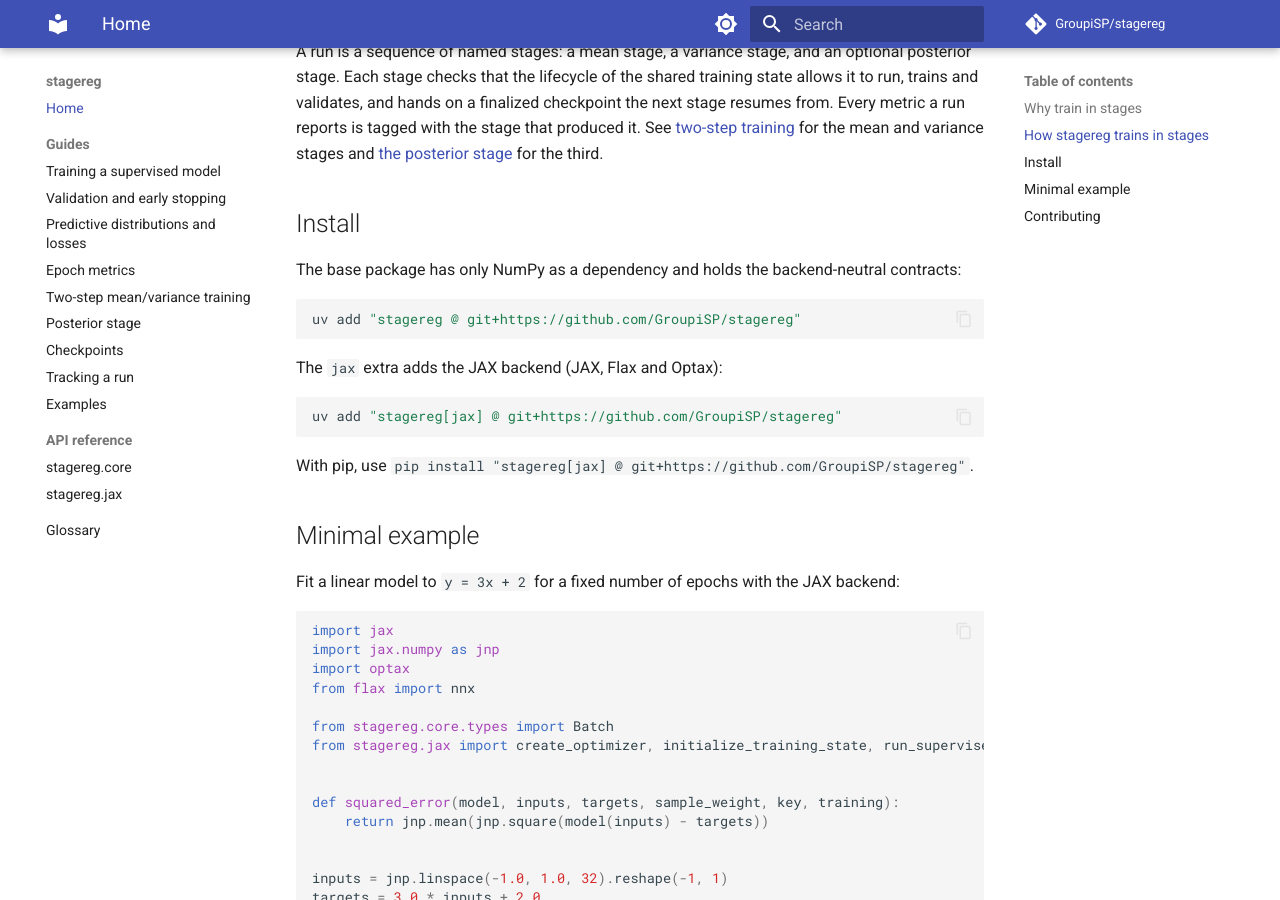
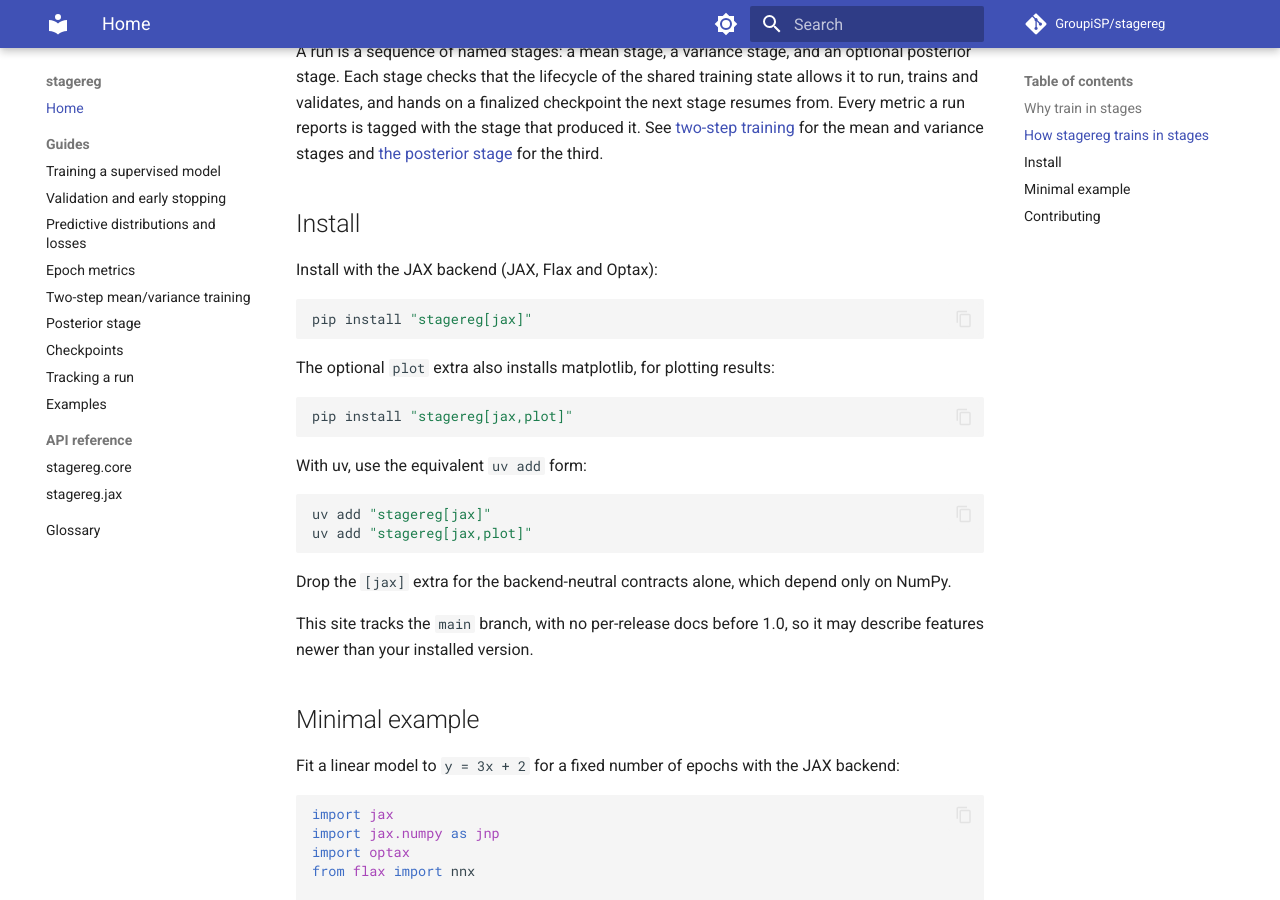
Before and after one commit to GroupiSP/probreg, an MkDocs documentation site: the page built from docs_site/index.md, in a window 1280 px wide and 900 px high, scrolled down 731 px. Built offline with MkDocs 1.6.1 and Material for MkDocs 9.7.7, drawn with Linux system fonts in a browser that asks for light colours; comment, search, counter and statistics services are not loaded.

Commit message:
docs: add install section, badges and docs-track-main note
The README shows pip and uv install commands for the jax and plot
extras, PyPI/Python/licence badges, and states that the docs site
tracks main. Shell snippets are fenced as bash so the markdown snippet
tests do not run them as Python. The docs homepage includes the README
install block so the two cannot drift.

Refs #102

Co-Authored-By: Claude Opus 5.5 <noreply@anthropic.com>

````diff
--- a/README.md
+++ b/README.md
@@ -1,4 +1,8 @@
 # stagereg
+
+[![PyPI version](https://img.shields.io/pypi/v/stagereg)](https://pypi.org/project/stagereg/)
+[![Python versions](https://img.shields.io/pypi/pyversions/stagereg)](https://pypi.org/project/stagereg/)
+[![License: BSD-3-Clause](https://img.shields.io/badge/license-BSD--3--Clause-blue)](LICENSE)
 
 `stagereg` is a library for stage-oriented probabilistic regression: training
 models that predict a distribution over the target, not just a point estimate.
@@ -7,16 +11,35 @@ mean model and then a separate variance model on its residuals. A core of
 backend-neutral contracts is implemented by an optional JAX backend built on
 Flax NNX and Optax.
 
-**Documentation:** <https://groupisp.github.io/stagereg/>
+**Documentation:** <https://groupisp.github.io/stagereg/>. The docs site tracks
+the `main` branch, with no per-release docs before 1.0, so it may describe
+features newer than your installed version.
 
 ## Install
 
+<!-- --8<-- [start:install] -->
+Install with the JAX backend (JAX, Flax and Optax):
+
 ```bash
-uv add "stagereg[jax] @ git+https://github.com/GroupiSP/stagereg"
+pip install "stagereg[jax]"
 ```
 
-With pip, use `pip install "stagereg[jax] @ git+https://github.com/GroupiSP/stagereg"`.
-Drop the `[jax]` extra for the backend-neutral contracts alone.
+The optional `plot` extra also installs matplotlib, for plotting results:
+
+```bash
+pip install "stagereg[jax,plot]"
+```
+
+With uv, use the equivalent `uv add` form:
+
+```bash
+uv add "stagereg[jax]"
+uv add "stagereg[jax,plot]"
+```
+
+Drop the `[jax]` extra for the backend-neutral contracts alone, which depend
+only on NumPy.
+<!-- --8<-- [end:install] -->
 
 ## Minimal example
 
--- a/docs_site/index.md
+++ b/docs_site/index.md
@@ -38,20 +38,10 @@ stages and [the posterior stage](guides/posterior-stage.md) for the third.
 
 ## Install
 
-The base package has only NumPy as a dependency and holds the backend-neutral
-contracts:
+--8<-- "README.md:install"
 
-```bash
-uv add "stagereg @ git+https://github.com/GroupiSP/stagereg"
-```
-
-The `jax` extra adds the JAX backend (JAX, Flax and Optax):
-
-```bash
-uv add "stagereg[jax] @ git+https://github.com/GroupiSP/stagereg"
-```
-
-With pip, use `pip install "stagereg[jax] @ git+https://github.com/GroupiSP/stagereg"`.
+This site tracks the `main` branch, with no per-release docs before 1.0, so it
+may describe features newer than your installed version.
 
 ## Minimal example
 
````
